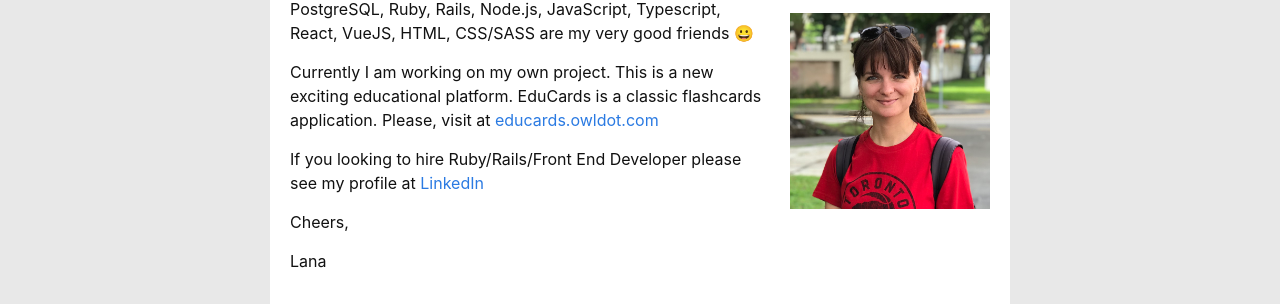
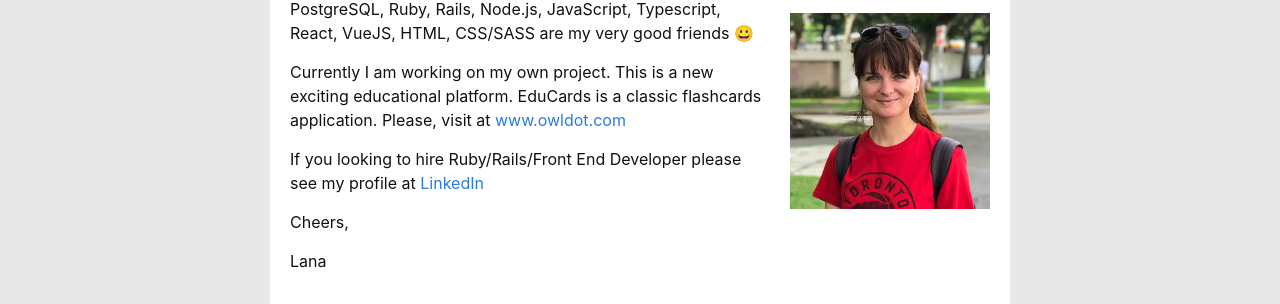
Before and after one commit to owldot/lanadz.github.io, a Jekyll site: the page built from about.html, in a window 1280 px wide. Shown: the part 245-549 px from the top of the page. Built offline with Jekyll 4.4.1, drawn with Linux system fonts in a browser that asks for light colours.

Commit message:
educards address has changed

```diff
--- a/about.html
+++ b/about.html
@@ -27,7 +27,7 @@ permalink: /about/
       Currently I am working on my own project. This is a new exciting
       educational platform. EduCards is a classic flashcards application.
       Please, visit at
-      <a href="https://educards.owldot.com">educards.owldot.com</a>
+      <a href="https://www.owldot.com">www.owldot.com</a>
     </p>
 
     <p>
```
Also changed, not shown: assets/happybirthday.svg (added).
